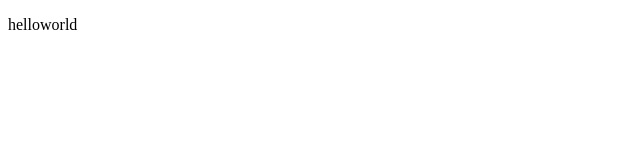
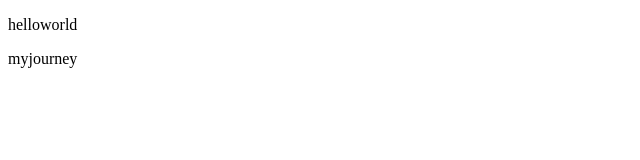
Before and after one commit to LeHuongGiangcoder/TravelDiaryMap, a plain HTML site: page index.html in a window 1280 px wide. Shown: the full height of the page, 0-640 px from the left. Drawn offline with Linux system fonts and the light colour scheme.

Commit message:
helloworld

```diff
--- a/index.html
+++ b/index.html
@@ -7,5 +7,6 @@
 </head>
 <body>
   <p>helloworld</p>
+  <p>myjourney</p>
 </body>
 </html>
```
